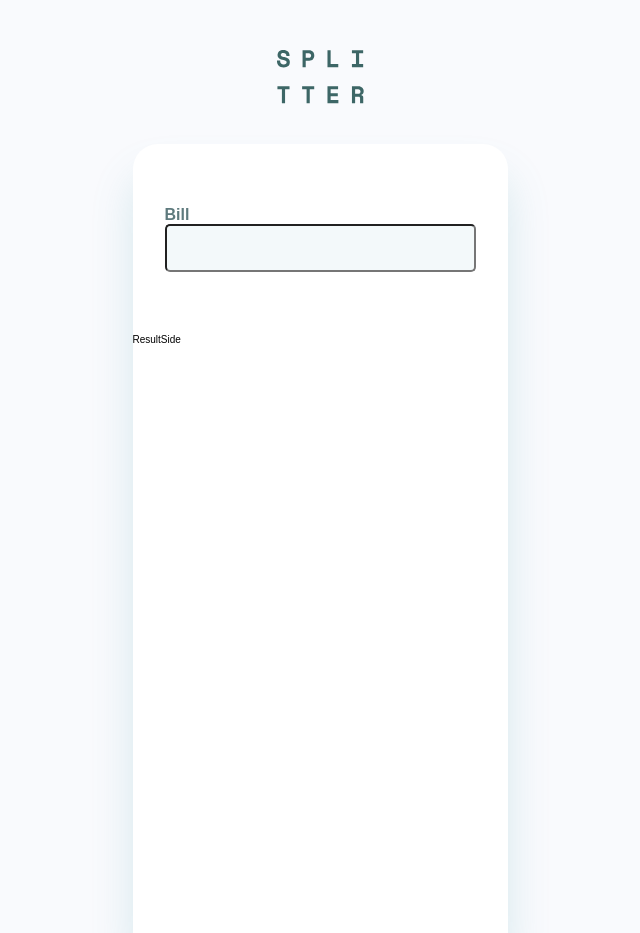
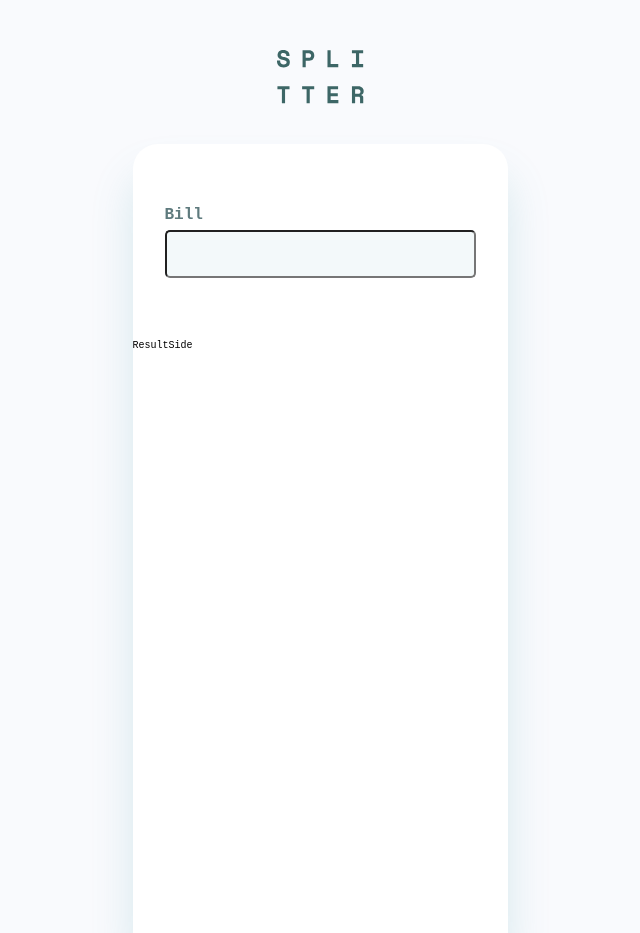
Before and after one commit to marriamdd/tip-calculator, a React (Vite) app: page / in a window 1280 px wide. Shown: the whole page, without its empty margins (320-960 px from the left). Built offline with nearby package versions, Linux system fonts and the light colour scheme.

Commit message:
import font family

```diff
--- a/src/Components/CountSide.jsx
+++ b/src/Components/CountSide.jsx
@@ -17,5 +17,6 @@ const Form=styled.form`
   display: flex;
   flex-direction: column;
   padding: 6.2rem 3.2rem ;
+  gap: 0.6rem;
 
 `
--- a/src/Globals/Globals.js
+++ b/src/Globals/Globals.js
@@ -1,7 +1,7 @@
 import { createGlobalStyle } from "styled-components";
 
 export  const GlobalStyles = createGlobalStyle`
-@import url('https://fonts.googleapis.com/css2?family=Kumbh+Sans:wght@100..900&family=Outfit:wght@100..900&family=Overpass+Mono:wght@300..700&family=Plus+Jakarta+Sans:ital,wght@0,200..800;1,200..800&family=Roboto:ital,wght@0,100;0,300;0,400;0,500;0,700;0,900;1,100;1,300;1,400;1,500;1,700;1,900&display=swap');
+@import url('https://fonts.googleapis.com/css2?family=Kumbh+Sans:wght@100..900&family=Outfit:wght@100..900&family=Overpass+Mono:wght@300..700&family=Plus+Jakarta+Sans:ital,wght@0,200..800;1,200..800&family=Roboto:ital,wght@0,100;0,300;0,400;0,500;0,700;0,900;1,100;1,300;1,400;1,500;1,700;1,900&family=Space+Mono:ital,wght@0,400;0,700;1,400;1,700&display=swap');
 
   * {
     margin: 0;
@@ -20,8 +20,7 @@ export  const GlobalStyles = createGlobalStyle`
     min-height: 100vh;
     display: flex;
     justify-content: center;
-
-    font-family: "Plus Jakarta Sans", sans-serif;
+    font-family: "Space Mono", monospace;
 
   }
 `;
--- a/src/Ui/Input.jsx
+++ b/src/Ui/Input.jsx
@@ -4,5 +4,8 @@ export const Input = styled.input`
   height: 48px;
   flex-shrink: 0;
   border-radius: 5px;
-background: #F3F9FA;
+  background: #f3f9fa;
+  text-align: right;
+  font-size: 24px;
+  padding: 1.2rem;
 `;
```
